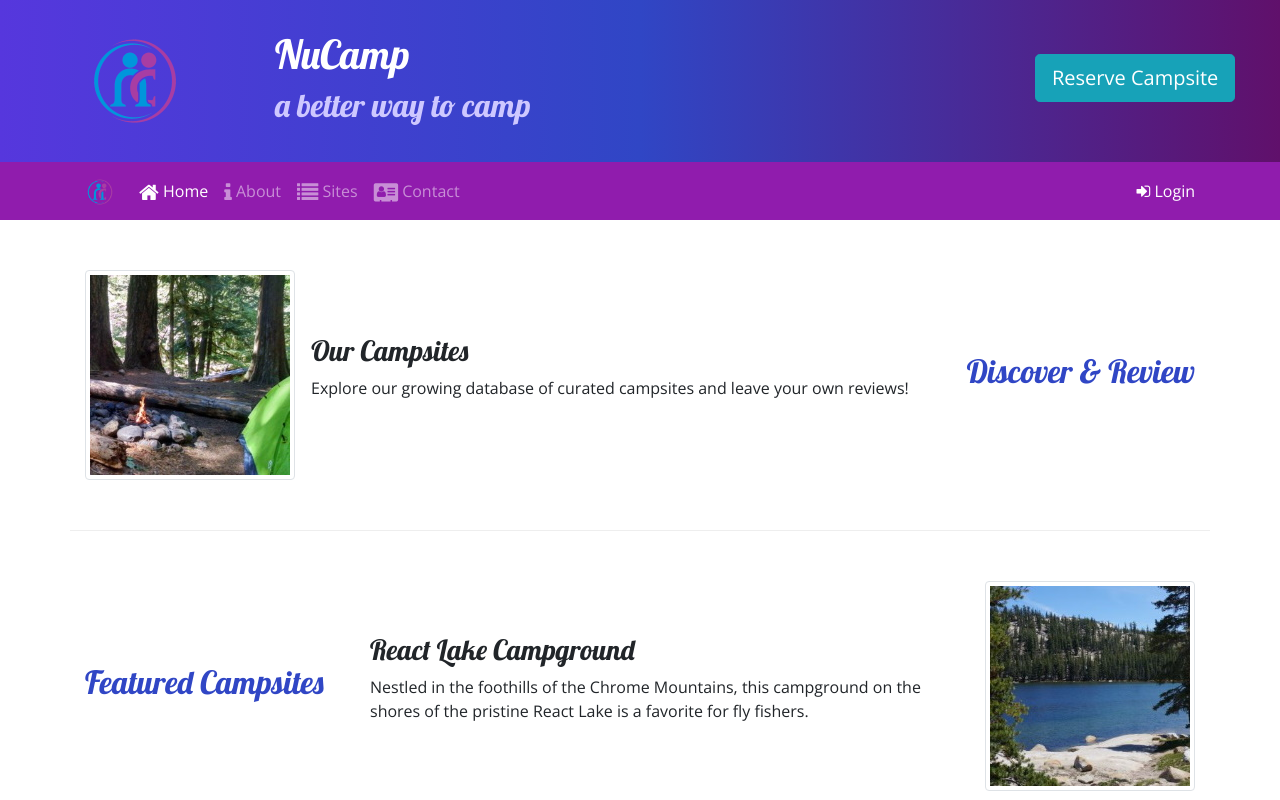
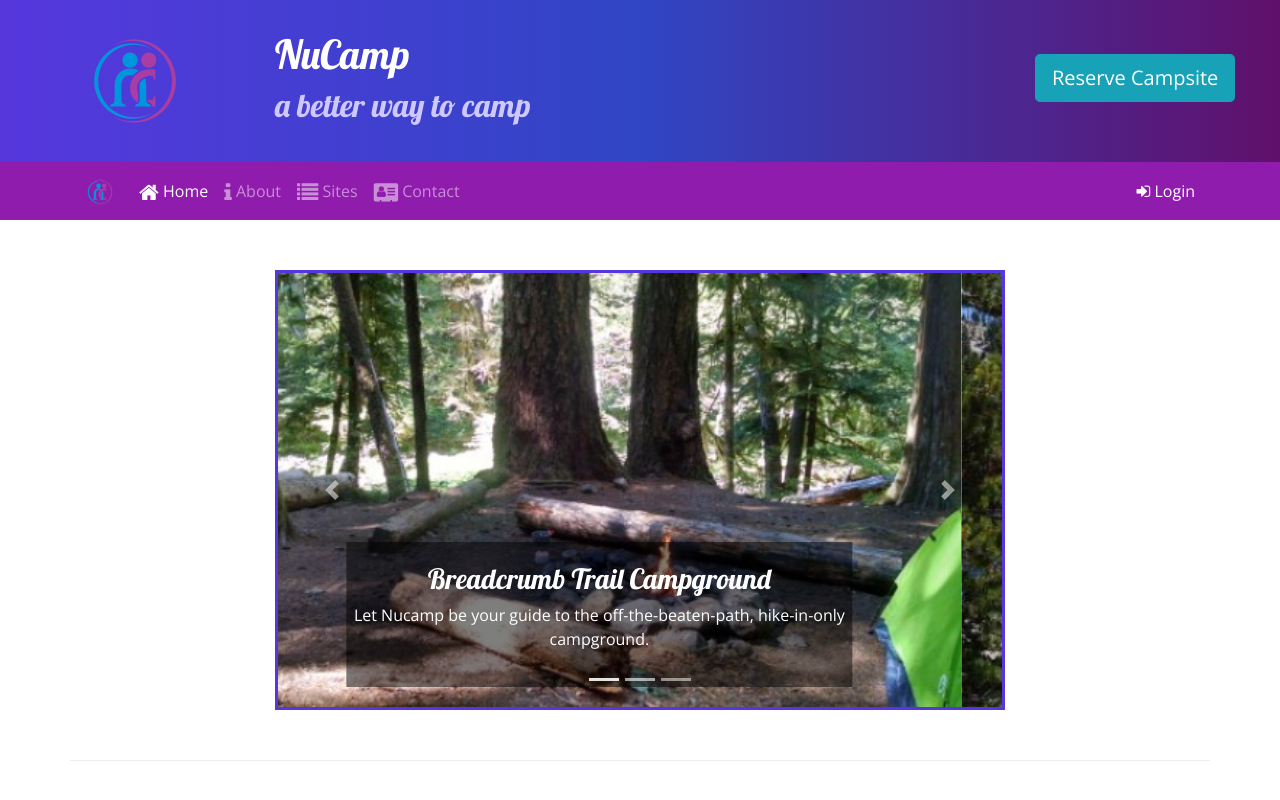
Before and after one commit to ldelacruz88/Bootstrap, a website: page index.html in a window 1280 px wide. Shown: the top 800 px of the page. Drawn offline with nearby package versions, Linux system fonts and the light colour scheme.

Commit message:
Carousel

```diff
--- a/css/styles.css
+++ b/css/styles.css
@@ -39,3 +39,9 @@
     border-top: none;
     padding: 10px;
 }
+.carousel-caption {
+    background-color: rgba(0, 0, 0, 0.5);
+}
+.carousel {
+    border: solid #5637DD;
+}
--- a/index.html
+++ b/index.html
@@ -96,8 +96,51 @@
         </div>
     </div>
 
+        <div class="container">
 
-        <div class="container">
+            <div class="row row-content">
+                <div class="col-md-8 mx-auto">
+                    <div id="homeCarousel" class="carousel slide" data-ride="carousel">
+                        <ol class="carousel-indicators">
+                            <li data-target="#homeCarousel" data-slide-to="0" class="active"></li>
+                            <li data-target="#homeCarousel" data-slide-to="1"></li>
+                            <li data-target="#homeCarousel" data-slide-to="2"></li>
+                        </ol>
+                        <div class="carousel-inner">
+                            <div class="carousel-item active">
+                                <img class="d-block w-100" src="img/breadcrumb-trail.jpg" alt="Breadcrumb Trail Campground" />
+                                <div class="carousel-caption">
+                                    <h3>Breadcrumb Trail Campground</h3>
+                                    <p class="d-none d-sm-block">Let Nucamp be your guide to the off-the-beaten-path, hike-in-only campground.</p>
+                                </div>
+                            </div>
+                            <div class="carousel-item">
+                                <img class="d-block w-100" src="img/react-lake.jpg" alt="React Lake Campground" />
+                                <div class="carousel-caption">
+                                    <h3>React Lake Campground</h3>
+                                    <p class="d-none d-sm-block">Nestled in the foothills of the Chrome Mountains, this campground on the shores of the pristine React Lake is a favorite for fly fishers.</p>
+                                </div>
+                            </div>
+                            <div class="carousel-item">
+                                <img class="d-block w-100" src="img/chrome-river.jpg" alt="Chrome River Campground" />
+                                <div class="carousel-caption">
+                                    <h3>Chrome River Campground</h3>
+                                    <p class="d-none d-sm-block">Spend a few sunny days and starry nights beneath a canopy of old-growth firs at this enchanting spot by the Chrome River.</p>
+                                </div>
+                            </div>
+                        </div>
+                        <a class="carousel-control-prev" href="#homeCarousel" role="button" data-slide="prev">
+                            <span class="carousel-control-prev-icon"></span>
+                            <span class="sr-only">Previous</span>
+                        </a>
+                        <a class="carousel-control-next" href="#homeCarousel" role="button" data-slide="next">
+                            <span class="carousel-control-next-icon"></span>
+                            <span class="sr-only">Next</span>
+                        </a>
+                    </div>
+                </div>
+            </div>
+
             <div class="row row-content align-items-center">
                 <div class="col-sm-4 order-sm-last col-md-3">
                     <h2 class="text-sm-right">Discover & Review</h2>
```
